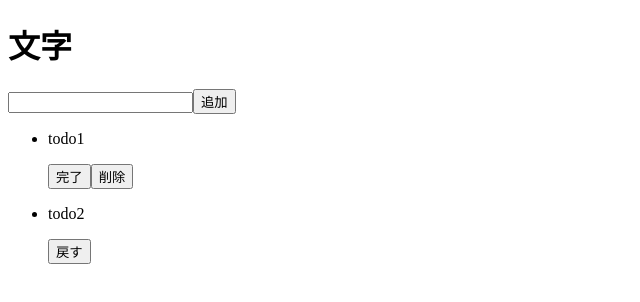
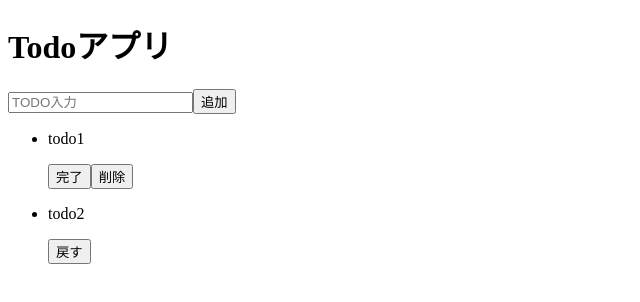
Before and after one commit to Hazakura2024/todo-bymyself, a React (Vite) app: page / in a window 1280 px wide. Shown: the top 302 px of the page, without its empty margins (0-640 px from the left). Built offline with nearby package versions, Linux system fonts and the light colour scheme.

Commit message:
todoに入力された文章を管理するステートを定義

```diff
--- a/src/App.jsx
+++ b/src/App.jsx
@@ -3,30 +3,33 @@ import './App.css'
 
 export const App = () => {
 
+  //入力されているtodoの文章を管理するステート
+  const {todoText , setTodoText} = useState("todoTextの初期値");
+
 
   return (
     <>
-      <h1>文字</h1>
+      <h1>Todoアプリ</h1>
       <div className='input-area'>
-        <input type="text" />
+        <input type="text" placeholder='TODO入力' value={todoText} />
         <button>追加</button>
       </div>
-      <div>
+      <div className='incomplete-area'>
         <ul>
           <li>
-            <div>
-              <p>todo1</p>
+            <div className='todo-low'>
+              <p className='todo-item'>todo1</p>
               <button>完了</button>
               <button>削除</button>
             </div>
           </li>
         </ul>
       </div>
-      <div>
+      <div className='complete-area'>
         <ul>
           <li>
-            <div>
-              <p>todo2</p>
+            <div className='todo-low'>
+              <p className='todo-item'>todo2</p>
               <button>戻す</button>
             </div>
           </li>
```
